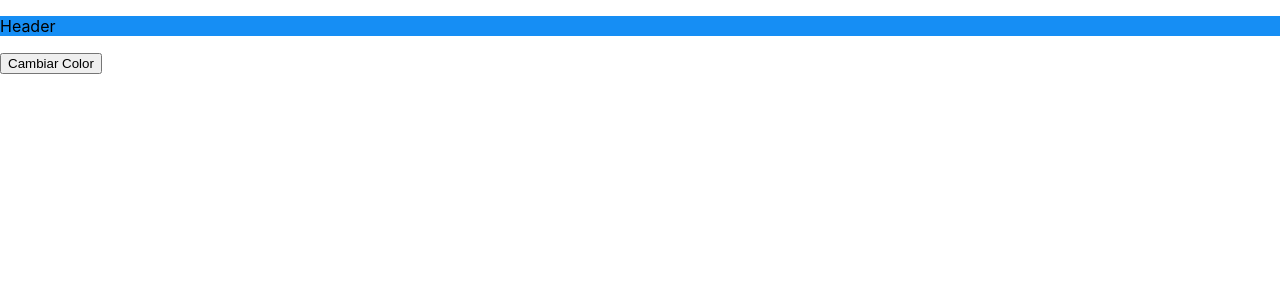
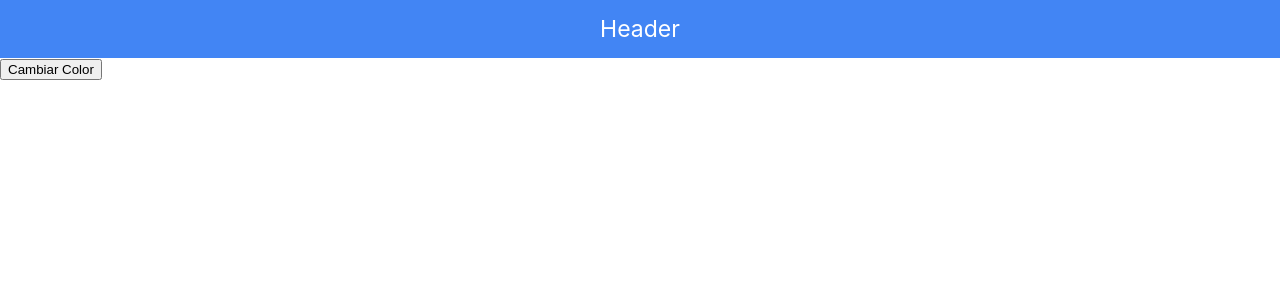
Before and after one commit to mvalencia29/app-clima, a React (Create React App) app: page / in a window 1280 px wide. Shown: the top 300 px of the page. Built offline with nearby package versions, Linux system fonts and the light colour scheme.

Commit message:
Aplicando estilos al header

```diff
--- a/package.json
+++ b/package.json
@@ -9,7 +9,8 @@
     "node-sass": "^4.14.1",
     "react": "^16.13.1",
     "react-dom": "^16.13.1",
-    "react-scripts": "3.4.1"
+    "react-scripts": "3.4.1",
+    "styled-components": "^5.1.1"
   },
   "scripts": {
     "start": "react-scripts start",
--- a/src/App.css
+++ b/src/App.css
@@ -9,7 +9,3 @@
 .is-dark-mode {
   --color: #1d2029;
 }
-
-p {
-    background: var(--color);
-}
--- a/src/App.js
+++ b/src/App.js
@@ -1,6 +1,6 @@
 import React from "react";
 import "./App.css";
-import Header from "./components/Header";
+import Header from "./components/Header/Header";
 
 function App() {
   const handleChangeColor = () => {
--- a/src/components/Header.js
+++ /dev/null
@@ -1,7 +0,0 @@
-import React from "react";
-
-const Header = () => {
-    return ( <p>Header</p> );
-}
-
-export default Header;
--- /dev/null
+++ b/src/components/Header/Header.js
@@ -0,0 +1,8 @@
+import React from "react";
+import { HeaderContainer, HeaderText} from "./Styles";
+
+const Header = () => {
+  return <HeaderContainer><HeaderText>Header</HeaderText></HeaderContainer>;
+};
+
+export default Header;
--- /dev/null
+++ b/src/components/Header/Styles.js
@@ -0,0 +1,15 @@
+import styled from "styled-components";
+
+export const HeaderContainer = styled.div`
+  padding: 15px;
+  justify-content: center;
+  display: flex;
+  background: #4285f4;
+`;
+
+export const HeaderText = styled.p`
+  font-size: 23px;
+  --webkit-appearance: none;
+  margin: 0;
+  color: #ffff;
+`;
```
Also changed, not shown: 1 other file (tests, documents, lock files or other folders).
